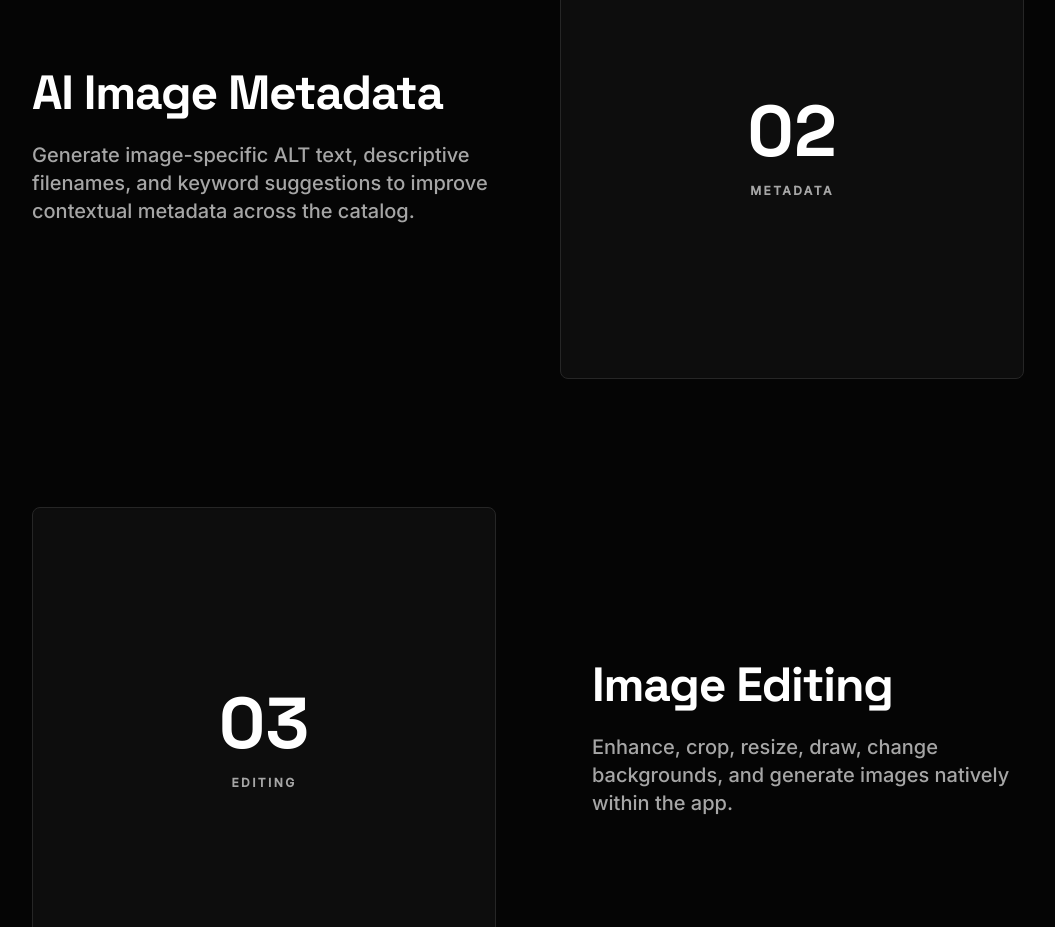
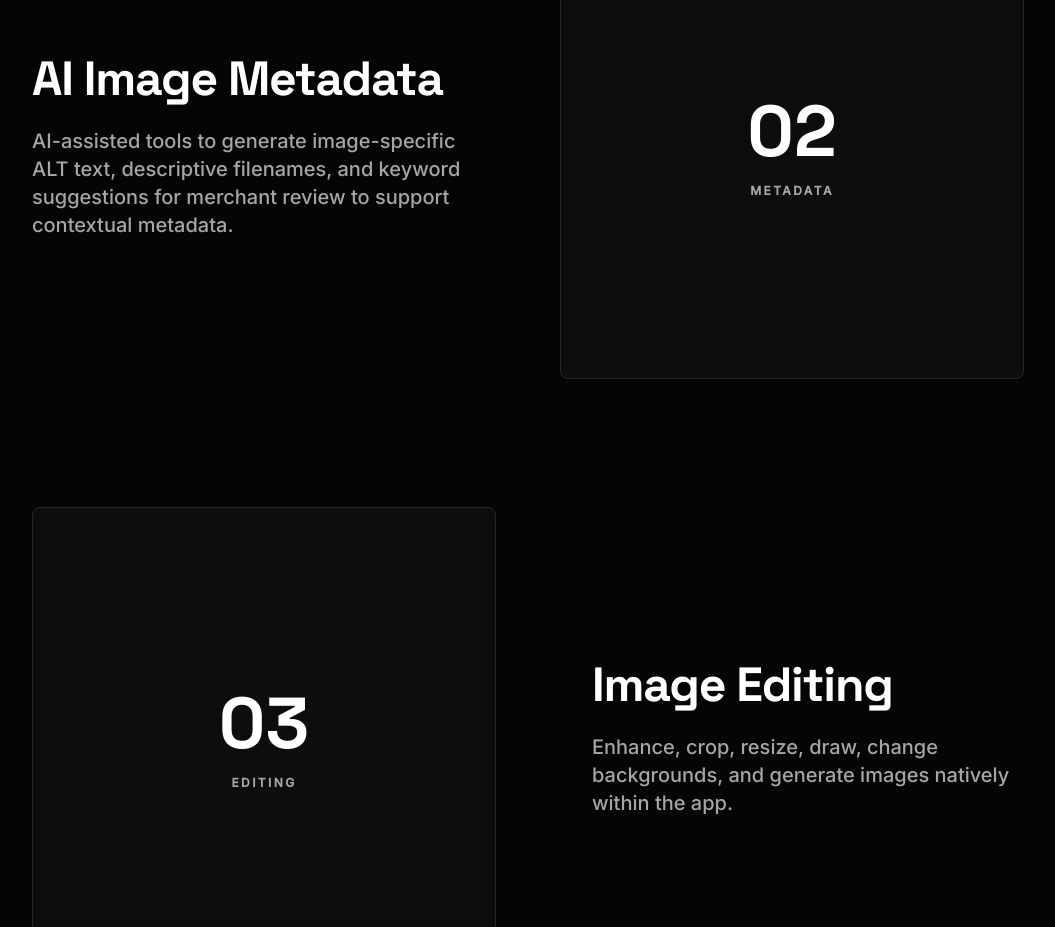
Before and after one commit to shailpoonia/1-globe-next, a Next.js app: page /apps/1-optimiser in a window 1280 px wide. Shown: the part 3000-3927 px from the top of the page, without its empty margins (112-1167 px from the left). Built offline with nearby package versions, Linux system fonts and the light colour scheme.

Commit message:
audit: finalize 1-optimiser website implementation alignment

```diff
--- a/src/components/feature-page/EditorialFeatures.tsx
+++ b/src/components/feature-page/EditorialFeatures.tsx
@@ -34,7 +34,7 @@ export const EditorialFeatures: React.FC = () => {
             <div className="max-w-xl lg:order-1 order-2">
               <h3 className="text-section-title mb-6">AI Image Metadata</h3>
               <p className="text-lead">
-                Generate image-specific ALT text, descriptive filenames, and keyword suggestions to improve contextual metadata across the catalog.
+                AI-assisted tools to generate image-specific ALT text, descriptive filenames, and keyword suggestions for merchant review to support contextual metadata.
               </p>
             </div>
             <div className="aspect-square interactive-card bg-card border border-border flex flex-col items-center justify-center p-12 lg:order-2 order-1">
--- a/src/components/home/ProductDetailHome.tsx
+++ b/src/components/home/ProductDetailHome.tsx
@@ -42,7 +42,7 @@ export const ProductDetailHome: React.FC = () => {
               IMAGE PERFORMANCE
             </span>
             <p className="text-base text-neutral-500 leading-relaxed max-w-md">
-              Compress image payloads, generate descriptive SEO filenames, and write contextual alt text automatically. All data is synced directly to the Shopify catalog while keeping existing links completely intact.
+              Compress image payloads and use AI-assisted tools to generate descriptive filenames and contextual alt text for review. Updates are synced directly to the Shopify catalog via the Admin API.
             </p>
           </div>
 
```
